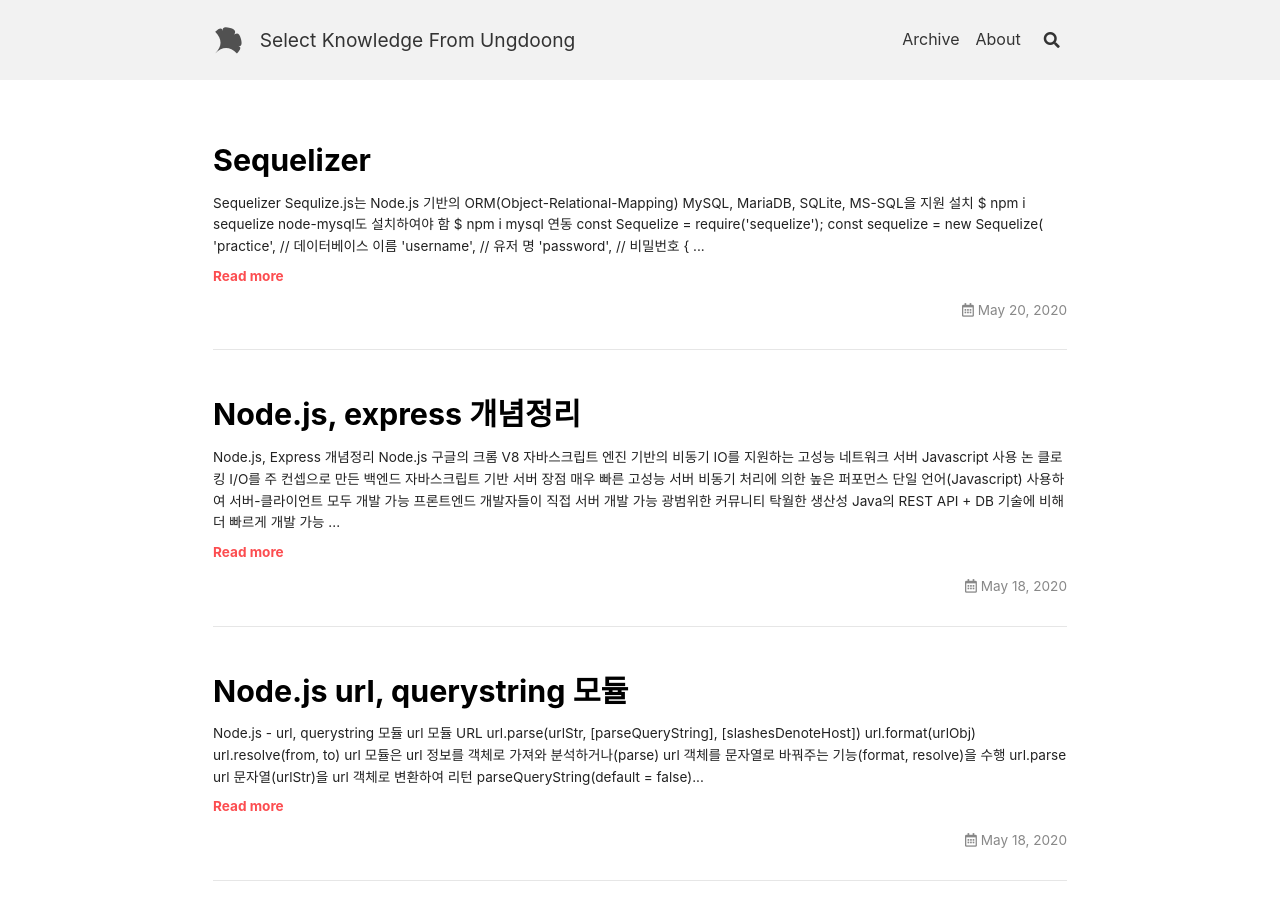
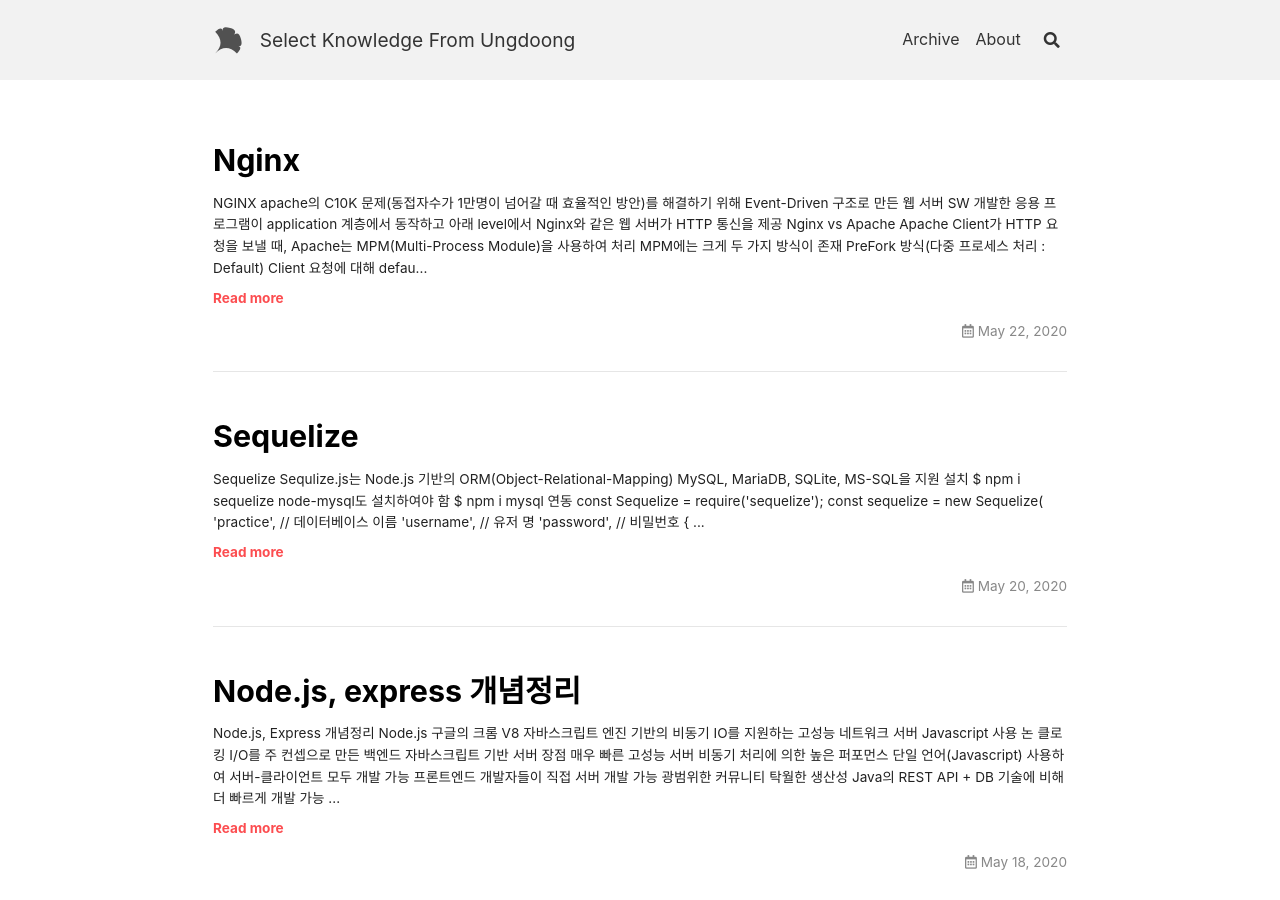
Before and after one commit to Ungdoong/Ungdoong.github.io, a Jekyll site: the page built from index.html, in a window 1280 px wide and 900 px high. Built offline with Jekyll 4.4.1, drawn with Linux system fonts in a browser that asks for light colours; nearby versions of some CDN libraries; the list of posts is cut into pages by our own code; some of the changed text lies outside the part shown.

Commit message:
200522 | NginX

```diff
--- a/_posts/2020-05-20-Sequelizer.md
+++ b/_posts/2020-05-20-Sequelize.md
@@ -1,4 +1,4 @@
-# Sequelizer
+# Sequelize
 
 
 
--- /dev/null
+++ b/_posts/2020-05-22-NGINX.md
@@ -0,0 +1,42 @@
+# NGINX
+
+ apache의 C10K 문제(동접자수가 1만명이 넘어갈 때 효율적인 방안)를 해결하기 위해 Event-Driven 구조로 만든 웹 서버 SW
+
+ 개발한 응용 프로그램이 application 계층에서 동작하고 아래 level에서 Nginx와 같은 웹 서버가 HTTP 통신을 제공
+
+
+
+## Nginx vs Apache
+
+___________
+
+### *Apache*
+
+- Client가 HTTP 요청을 보낼 때, Apache는 MPM(Multi-Process Module)을 사용하여 처리
+
+MPM에는 크게 두 가지 방식이 존재
+
+1. ##### PreFork 방식(다중 프로세스 처리 : Default)
+
+   Client 요청에 대해 default 개수만큼 apache 자식 프로세스를 생성하여 처리하고, 요청이 많을 수록 Process를 생성하여 처리하는 방식
+
+2. ##### Worker 방식(멀티 프로세스 - 스레드 방식)
+
+   Prefork와 같이 Default Apache 자식 프로세스를 생성하고 요청이 많아지면 각 프로세스의 스레드를 생성해 처리
+
+- 두 방식의 특징은 프로세스와 쓰레드 사용의 장/단점과 동일
+
+C10K 문제를 생각하면, 동시접속이 증가할수록 Process 또는 Thread 생성이 비용이 증가하므로 대용량 요청을 처리하는데 한계가 있음
+
+
+
+### *Nginx*
+
+- Event-Driven 방식으로 동작
+- 한 개 또는 고정된 수의 프로세스만 생성하고, 프로세스 내부에서 **비동기 방식으로 효율적으로 작업들을 처리**
+- 동시 접속 요청이 많아도 Process 또는 Thread 생성비용이 존재하지 않음
+
+- ##### Event-Driven
+
+  - I/O, socket, read/write 등 CPU가 관여하지 않는 작업은 작업 요청 후 기다리지 않고 바로 다른 작업 수행
+  - I/O 등의 작업들이 끝나면 다시 이벤트가 발생하여 작업을 처리
```
